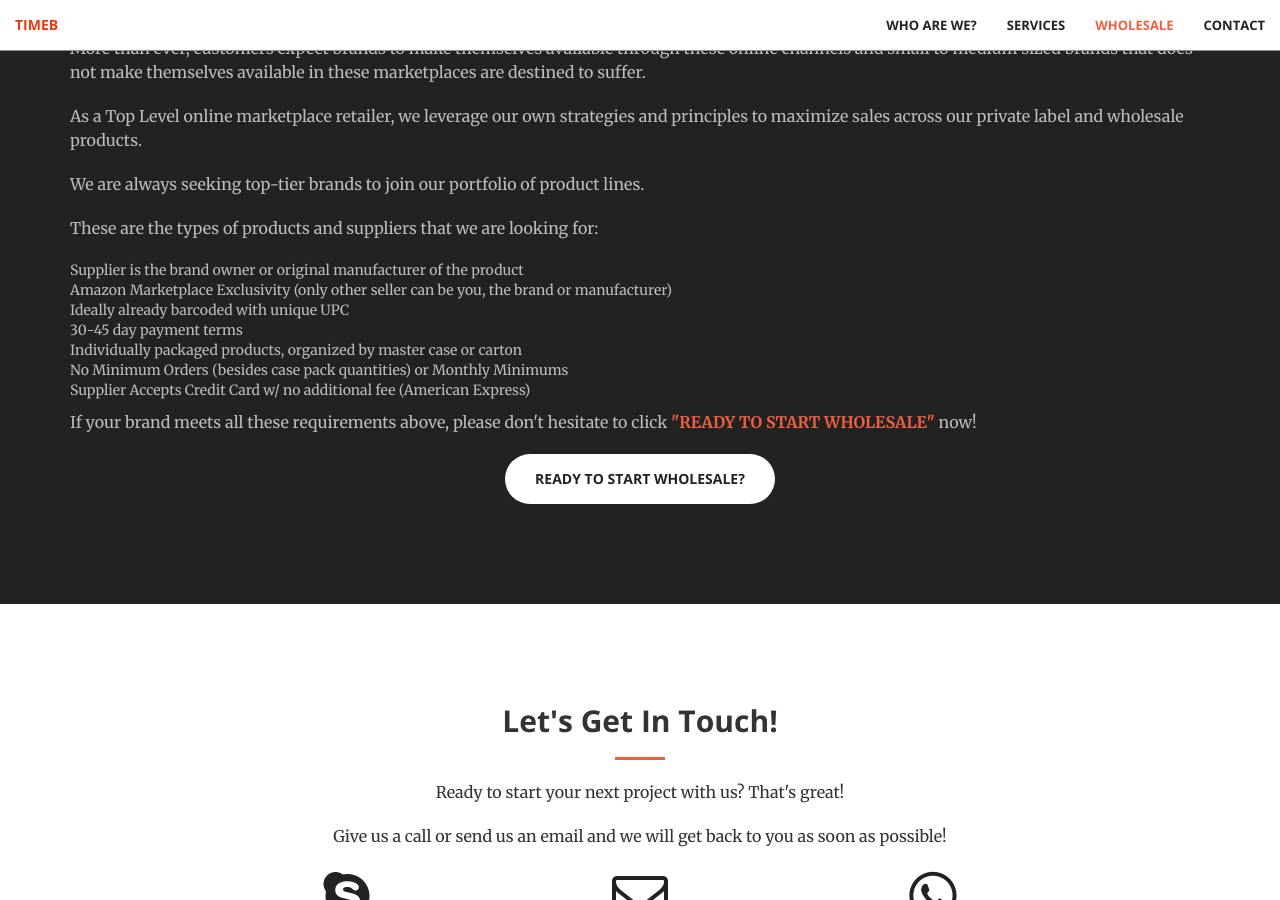
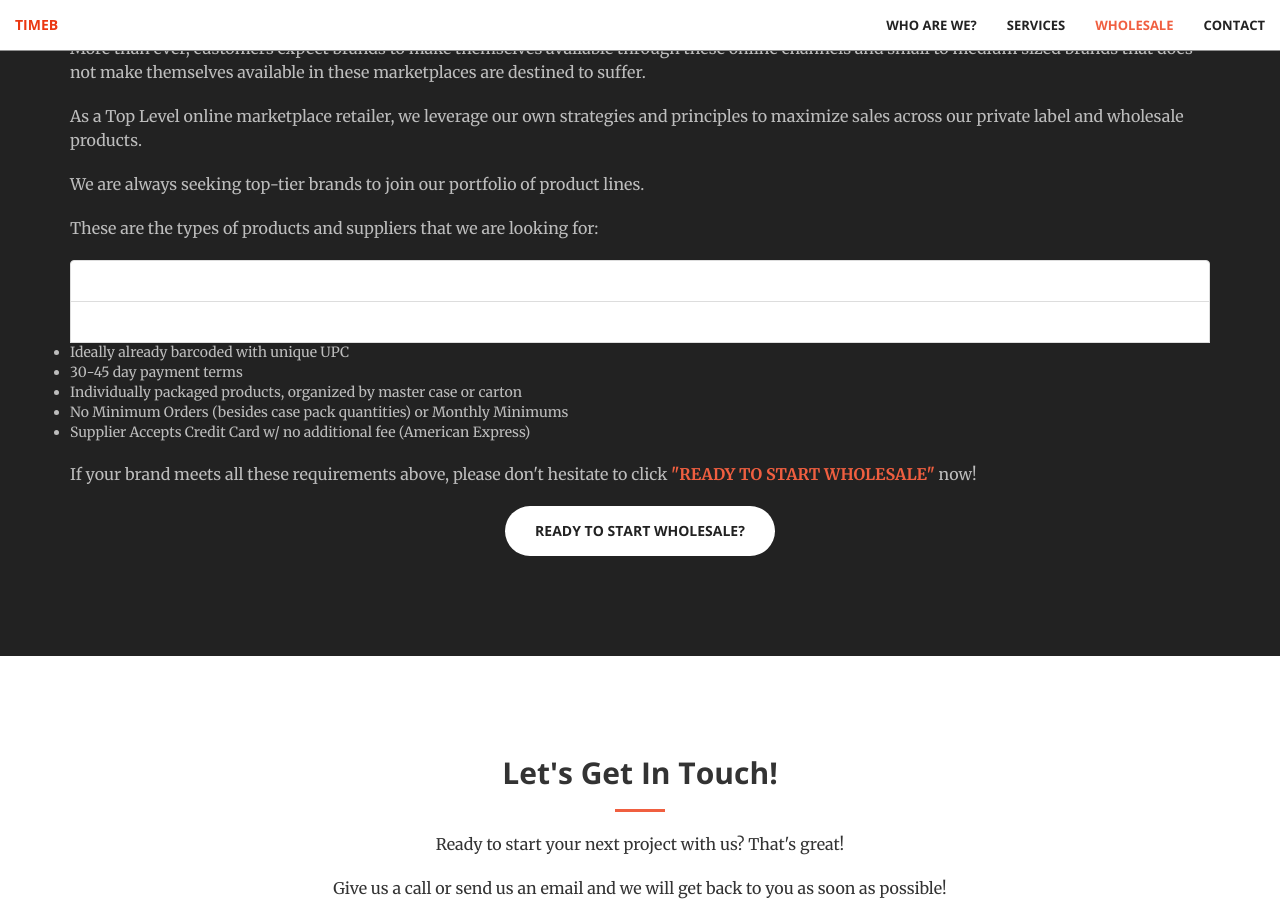
Before and after one commit to TimeBinc/TimeBinc.github.io, a Jekyll site: the page built from index.html, in a window 1280 px wide and 900 px high, scrolled down 2771 px. Built offline with Jekyll 4.4.1, drawn with Linux system fonts in a browser that asks for light colours.

Commit message:
Update aside.html

```diff
--- a/_includes/aside.html
+++ b/_includes/aside.html
@@ -17,9 +17,9 @@
             <p class="text-faded-alt">As a Top Level online marketplace retailer, we leverage our own strategies and principles to maximize sales across our private label and wholesale products.</p>
             <p class="text-faded-alt">We are always seeking top-tier brands to join our portfolio of product lines.</p>
             <p class="text-faded-alt">These are the types of products and suppliers that we are looking for:</p>
-            <ul class="text-faded-alt list-unstyled">
-                <li>Supplier is the brand owner or original manufacturer of the product</li>
-                <li>Amazon Marketplace Exclusivity (only other seller can be you, the brand or manufacturer)</li>
+            <ul class="text-faded-alt list-group">
+                <li class="list-group-item">Supplier is the brand owner or original manufacturer of the product</li>
+                <li class="list-group-item">Amazon Marketplace Exclusivity (only other seller can be you, the brand or manufacturer)</li>
                 <li>Ideally already barcoded with unique UPC</li>
                 <li>30-45 day payment terms</li>
                 <li>Individually packaged products, organized by master case or carton</li>
```
